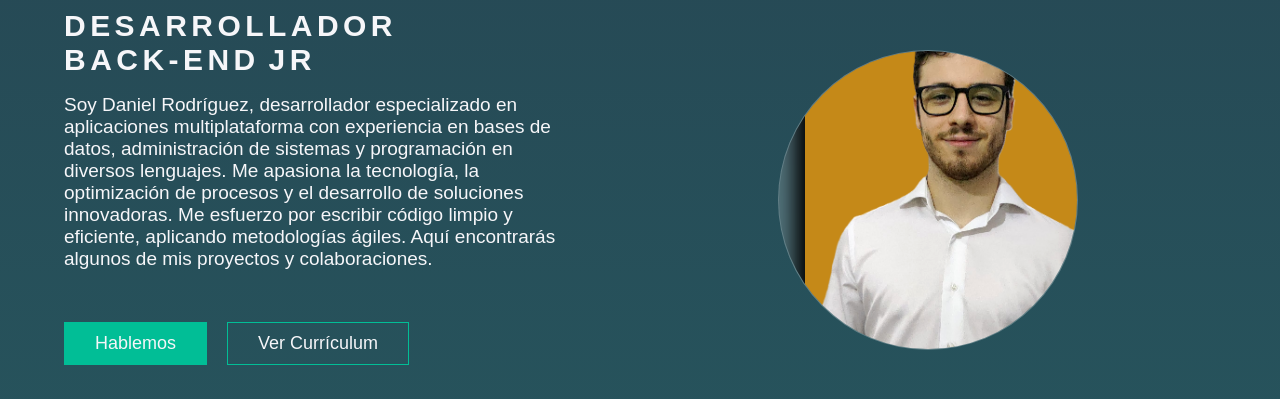
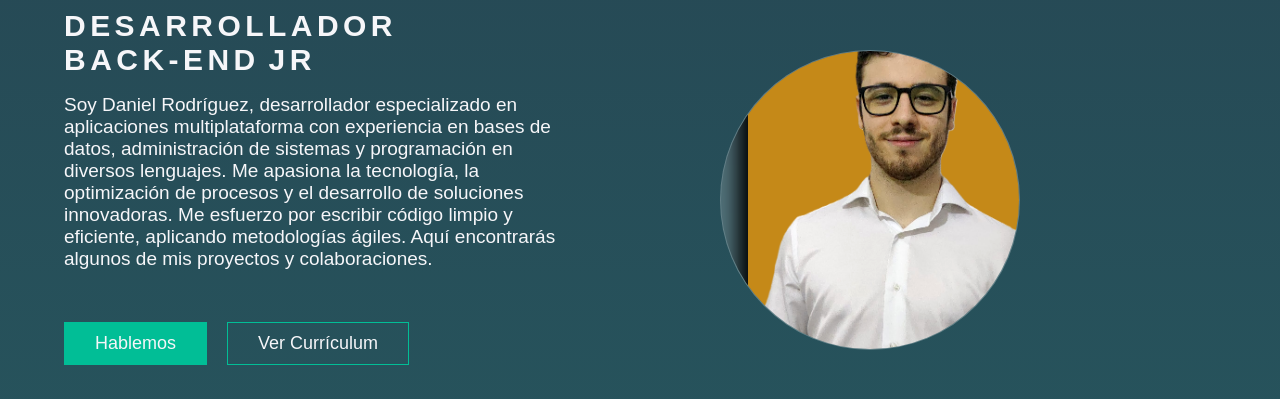
Before and after one commit to Rodriguez710/Portfolio, an Astro site: page / in a window 1280 px wide. Shown: the part 200-599 px from the top of the page. Built offline with nearby package versions, Linux system fonts and the light colour scheme; Astro itself is replaced by a stand-in of ours; no server answers; a web font is replaced by a local one.

Commit message:
Update Home.astro

```diff
--- a/src/components/main/home/Home.astro
+++ b/src/components/main/home/Home.astro
@@ -256,7 +256,7 @@ import photoperfil from "../../../../public/img/photo-perfil.webp";
 
   .container-photo-profile {
     position: relative;
-    width: 50%;
+    width: 40%;
     display: flex;
     justify-content: center;
     align-items: center;
@@ -283,7 +283,6 @@ import photoperfil from "../../../../public/img/photo-perfil.webp";
     position: relative;
     display: block;
     object-fit: cover;
-    object-position: 60% center;
     height: 100%;
     width: 125%;
     filter: drop-shadow(-10px -5px 10px #000) contrast(110%);
```
